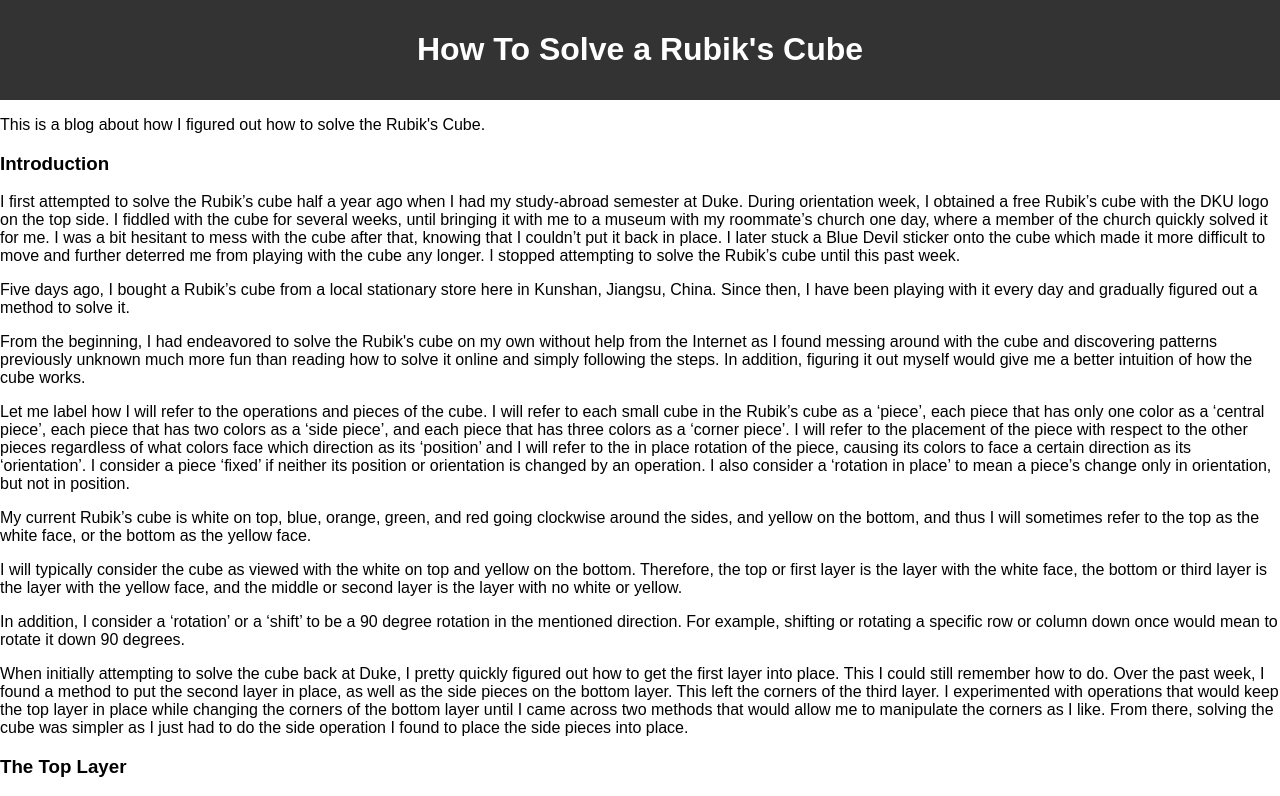
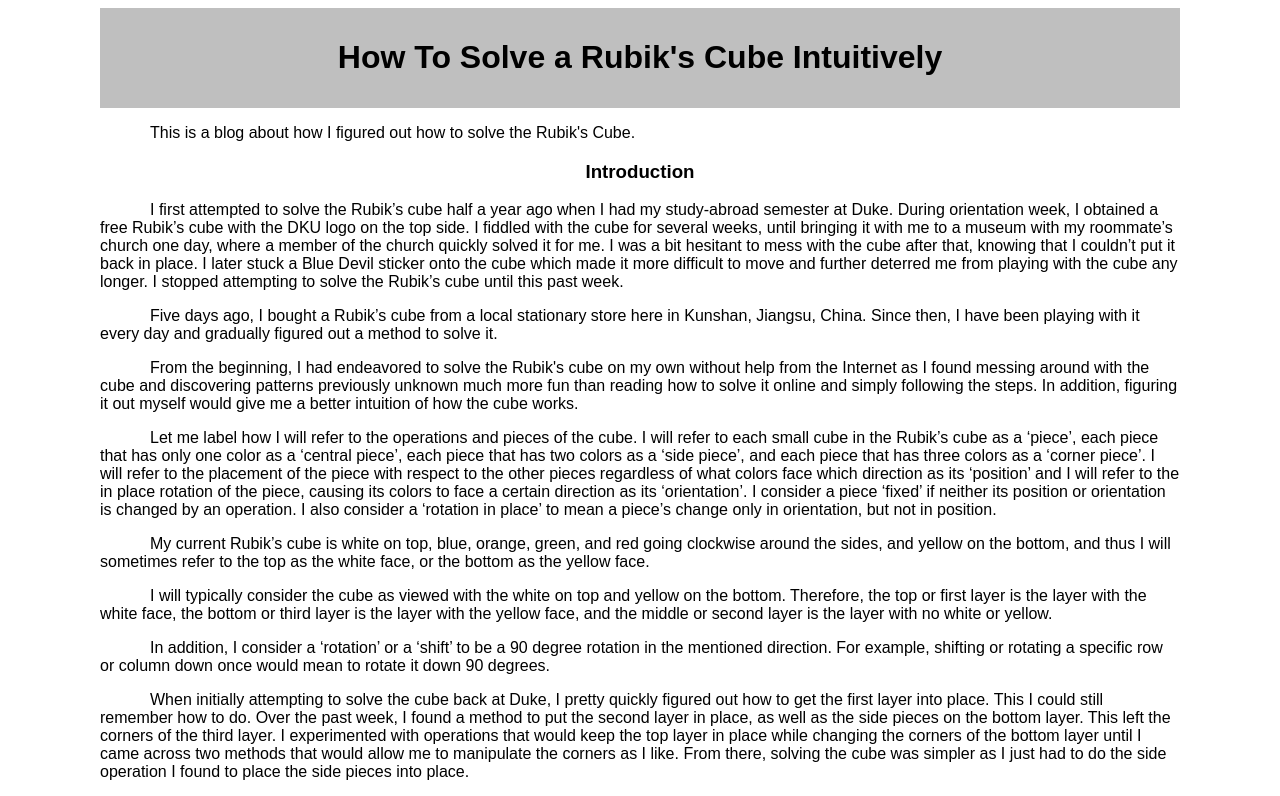
Before and after one commit to KatherynGN/rubiks_cube, a plain HTML site: page index.html in a window 1280 px wide. Shown: the top 796 px of the page. Drawn offline with Linux system fonts and the light colour scheme.

Commit message:
simple css

```diff
--- a/index.html
+++ b/index.html
@@ -8,7 +8,7 @@
 </head>
 <body>
     <header>
-        <h1>How To Solve a Rubik's Cube</h1>
+        <h1>How To Solve a Rubik's Cube Intuitively</h1>
     </header>
     <section>
         <p>This is a blog about how I figured out how to solve the Rubik's Cube.</p>
--- a/styles.css
+++ b/styles.css
@@ -1,11 +1,20 @@
 body {
     font-family: Arial, sans-serif;
-    margin: 0;
-    padding: 20;
+    margin-left: 100px;
+    margin-right: 100px;
+    padding: 0;
 }
 header {
-    background-color: #333;
-    color: white;
+    background-color: #bfbfbf;
+    color: black;
     padding: 10px;
     text-align: center;
 }
+
+h3 {
+    text-align: center;
+}
+
+p {
+    text-indent: 50px;
+}
```
